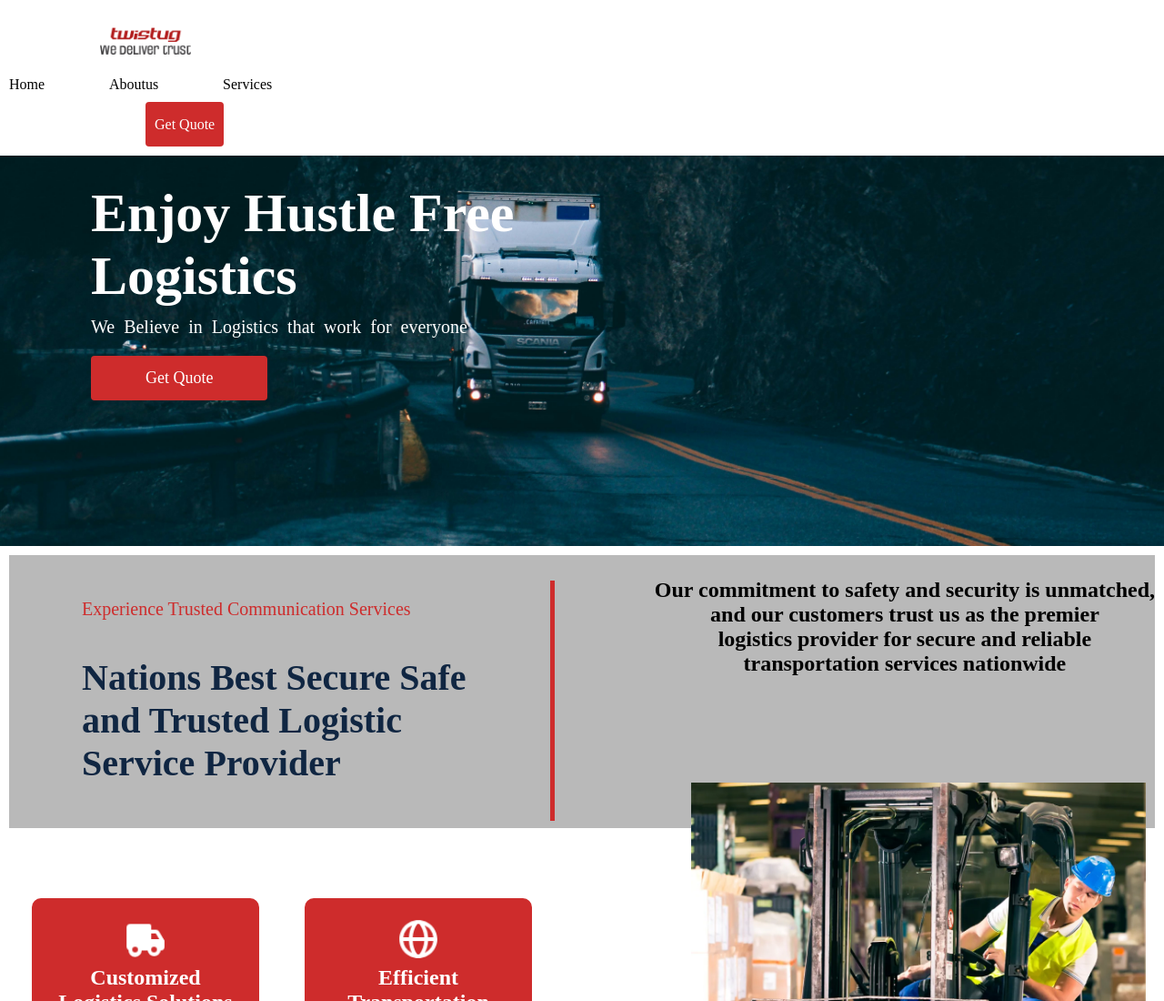
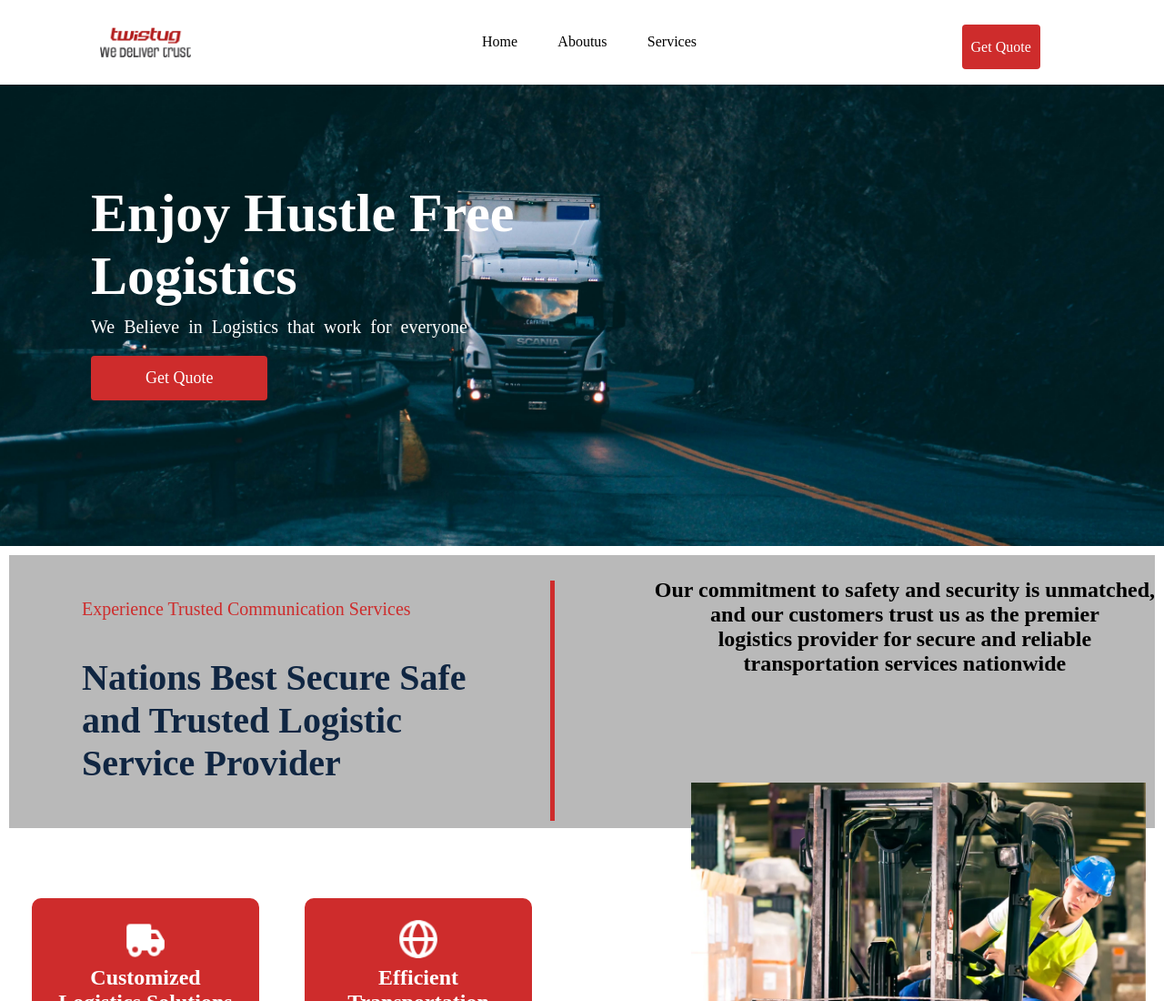
Before and after one commit to cletus256/TwistUg, a plain HTML site: page index.html in a window 1280 px wide. Shown: the top 1100 px of the page at 91% size. Drawn offline with Linux system fonts and the light colour scheme; a web font is replaced by a local one.

Commit message:
Changed the logo and button position

```diff
--- a/index.html
+++ b/index.html
@@ -9,20 +9,19 @@
 <body>
     <section class="nav-bar">
         <div class="Home">
+            <img src="Images/Logo/Asset 1.png" alt="" class="logo">
             <nav>
-                <img src="Images/Logo/Asset 1.png" alt="" class="logo">
                 <ul>
                     <li><a href="#Hero">Home</a></li>
                     <li><a href="#Aboutus">Aboutus</a></li>
                     <li><a href="#Services">Services</a></li>
                 </ul>
-                <button><a href="#Form">Get Quote</a></button>
-
             </nav>
-            <div class="tab">
-                <!-- <img src="Images/bx-menu.svg" alt="">
-                <img src="Images/x-regular-24.png" alt=""> -->
-            </div>
+            <button><a href="#Form">Get Quote</a></button>
+            <!-- <div class="tab">
+                <img src="Images/bx-menu.svg" alt="">
+                <img src="Images/x-regular-24.png" alt="">
+            </div> -->
         </div>
     </section>
 
--- a/style.css
+++ b/style.css
@@ -50,7 +50,7 @@ html{
 }
 .logo{
     width: 100px;
-    height: 30px;
+    min-height: 30px;
     margin: 20px;
     margin-left: 100px;
 }
@@ -102,7 +102,7 @@ button{
     border: none;
     border-radius: 4px;
     cursor: pointer;
-    margin-left: 150px;
+    margin-left: 80px;
     font-size: 16px;
     color: #ffffff;
 }
@@ -464,16 +464,16 @@ button a{
   }
 
   @media only screen and (max-width: 600px) {
-        .hero1{
+        /* .hero1{
             display: flex;
         }
         .tab img{
             display: block;
-          }
+          } */
   }
 
   /* ----------------------small screen------------ */
 
-  .tab img{
+  /* .tab img{
     display: none;
-  }
+  } */
```
